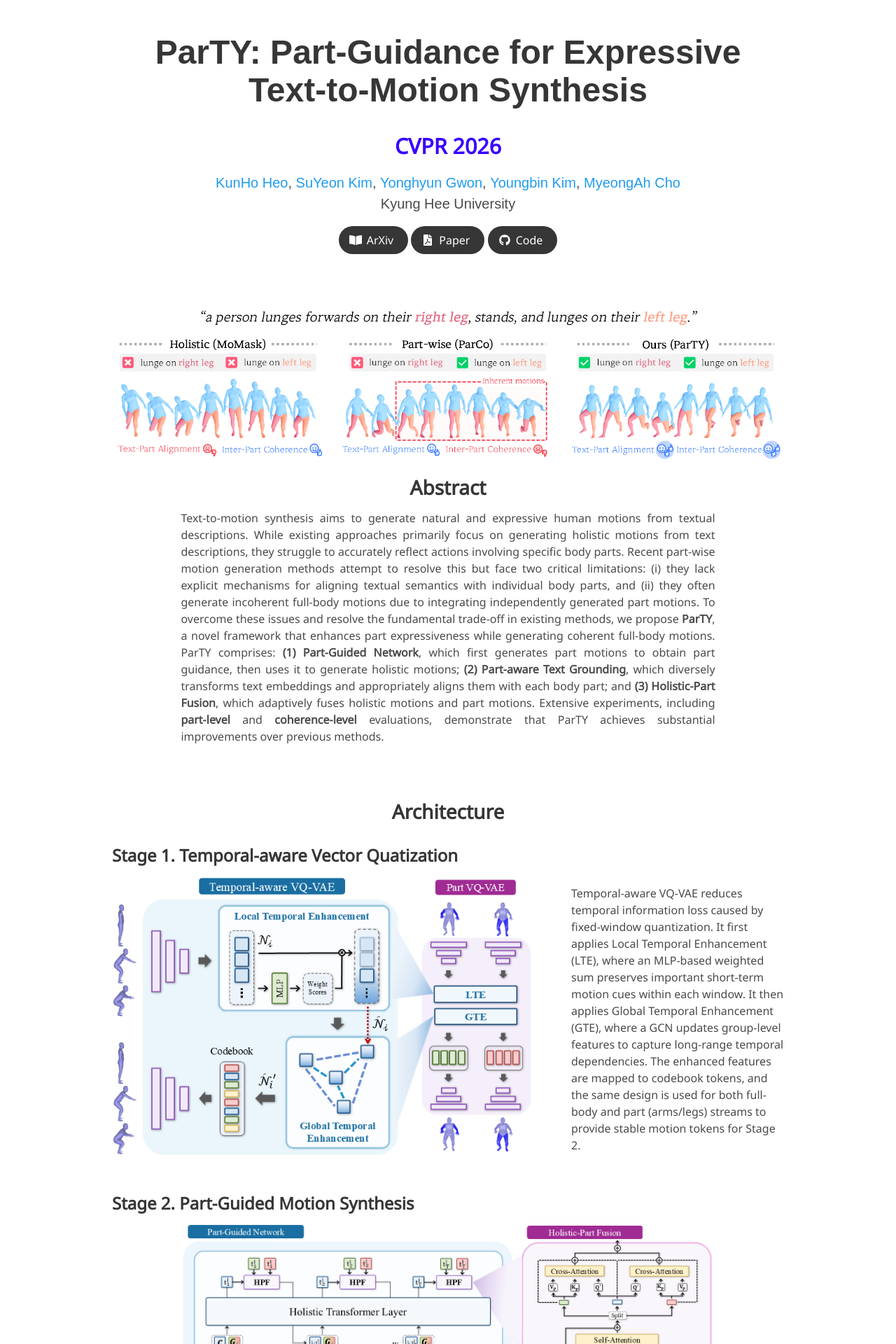
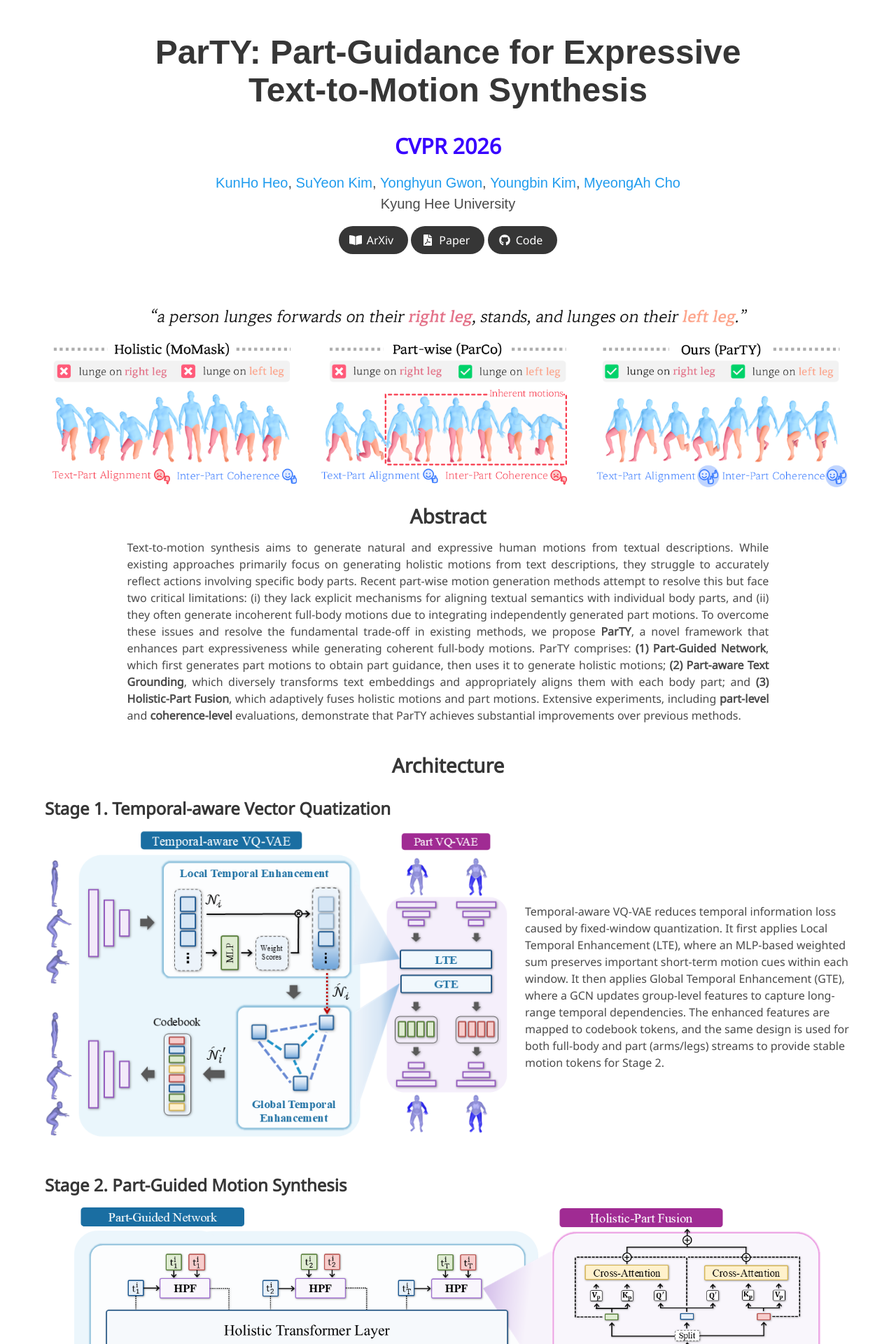
Before and after one commit to VisualScienceLab-KHU/SeDiR_project, a Jekyll site: the page built from index.md, in a window 1280 px wide. Shown: the top 1920 px of the page at 70% size. Built offline with Jekyll 4.4.1, drawn with Linux system fonts in a browser that asks for light colours; some web fonts are replaced; our own code applies the rules of GitHub Pages for plain Markdown files.

Commit message:
Feat: images

```diff
--- a/_layouts/project_page.html
+++ b/_layouts/project_page.html
@@ -124,8 +124,8 @@
   </div>
 </section>
 
-<section class="section" style="padding-top: 0.5rem;">
-<div class="container is-max-desktop">
+<section class="section" style="padding-top: 0.3rem;">
+<div class="container is-max-widescreen">
 
 <div class="content">
   {{ content }}
--- a/index.md
+++ b/index.md
@@ -21,17 +21,16 @@ code: https://github.com/VisualScienceLab-KHU/ParTY
   </div>
 </div>
 
-<br>
 
 <h2 style="text-align: center;">Architecture</h2>
 
 ### Stage 1. Temporal-aware Vector Quatization
 
 <div class="columns is-vcentered">
-  <div class="column is-8">
-    <img src="./static/image/figure2.png" alt="figure2" style="width: 95%;">
+  <div class="column is-7">
+    <img src="./static/image/figure2.png" alt="figure2" style="width: 100%;">
   </div>
-  <div class="column is-4">
+  <div class="column is-5">
     Temporal-aware VQ-VAE reduces temporal information loss caused by fixed-window quantization. It first applies Local Temporal Enhancement (LTE), where an MLP-based weighted sum preserves important short-term motion cues within each window. It then applies Global Temporal Enhancement (GTE), where a GCN updates group-level features to capture long-range temporal dependencies. The enhanced features are mapped to codebook tokens, and the same design is used for both full-body and part (arms/legs) streams to provide stable motion tokens for Stage 2.
   </div>
 </div>
@@ -39,7 +38,7 @@ code: https://github.com/VisualScienceLab-KHU/ParTY
 ### Stage 2. Part-Guided Motion Synthesis
 
 <p align="center">
-  <img src="./static/image/figure3.png" width="85%" alt="figure3">
+  <img src="./static/image/figure3.png" width="100%" alt="figure3">
 </p>
 
 Stage 2 first applies Part-aware Text Grounding (PTG): a CLIP text embedding is transformed by multiple part-specific MLPs, and a part gate selects the most suitable embedding for each body part. To keep both diversity and semantic consistency, PTG is trained with a contrastive diversity objective and an auxiliary part-text alignment loss.
@@ -51,7 +50,7 @@ During generation, Holistic-Part Fusion (HPF) continuously injects part tokens i
 <h2 style="text-align: center;">Visualizations</h2>
 
 <p align="center">
-  <img src="./static/image/figure4.png" width="85%" alt="figure4">
+  <img src="./static/image/figure4.png" width="100%" alt="figure4">
 </p>
 
 **Part-level evaluation.** Following the qualitative analysis in Sec. 4.3, Fig. 4 shows that ParTY better matches fine-grained part instructions (e.g., specific arm/leg actions) than both holistic and prior part-wise baselines. This observation is consistent with the part-level metrics: ParTY improves part-wise text-motion alignment and motion quality for both arms and legs, indicating that part semantics are preserved during generation rather than diluted in full-body synthesis.
```
